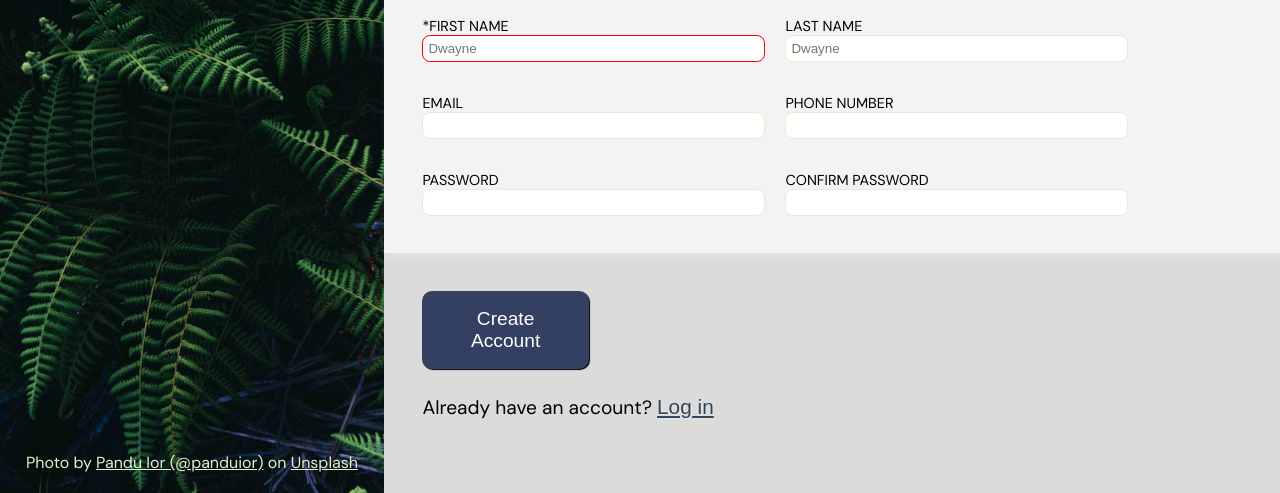
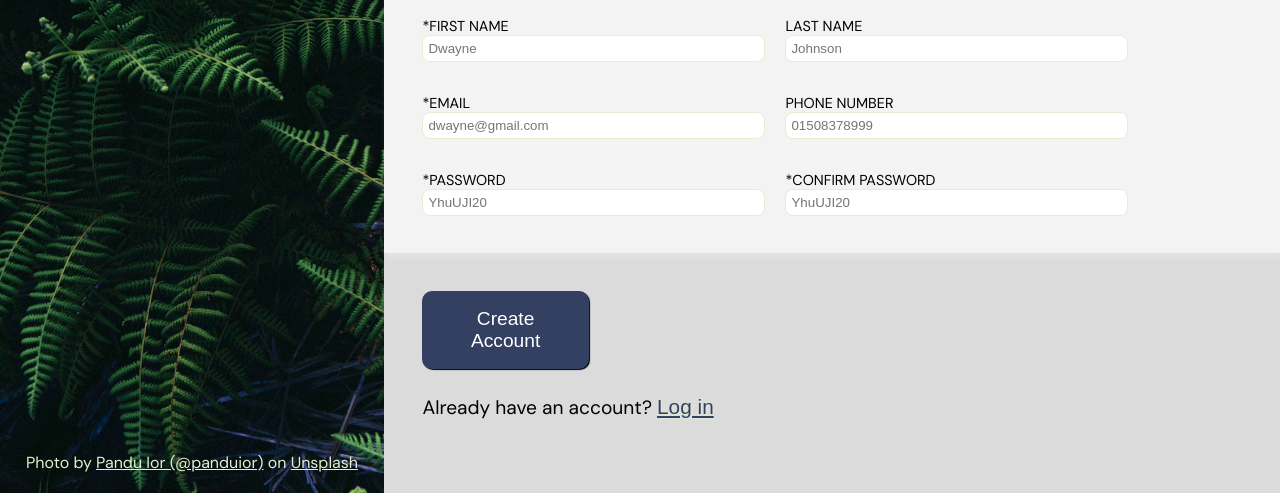
Before and after one commit to Firkax69/signUpForm-project, a plain HTML site: page index.html in a window 1280 px wide. Shown: the part 307-800 px from the top of the page. Drawn offline with Linux system fonts and the light colour scheme; a web font is replaced by a local one.

Commit message:
Finish form styling

```diff
--- a/index.html
+++ b/index.html
@@ -28,15 +28,15 @@
         <form action="">
             <div class="main">
                 <h3 class="main-h">Let's do this!</h3>
-                <div class="input"><label for="name"></label>*FIRST  NAME<input type="text" id="text" name="text" placeholder="Dwayne" required></div>
-                <div class="input"><label for=""></label>LAST  NAME<input type="text" placeholder="Dwayne" ></div>
-                <div class="input"><label for=""></label>EMAIL<input type="text"></div>
-                <div class="input"><label for=""></label>PHONE  NUMBER<input type="text"></div>
-                <div class="input"><label for=""></label>PASSWORD<input type="text"></div>
-                <div class="input"><label for=""></label>CONFIRM  PASSWORD<input type="text"></div>
+                <div class="input"><label for="name"></label>*FIRST  NAME<input type="text" id="name" name="name" placeholder="Dwayne" required></div>
+                <div class="input"><label for="surname"></label>LAST  NAME<input type="text" id="surname" name="surname" placeholder="Johnson"></div>
+                <div class="input"><label for="email"></label>*EMAIL<input type="email" id="email" name="email" placeholder="dwayne@gmail.com" required></div>
+                <div class="input"><label for="tel"></label>PHONE  NUMBER<input type="text" id="tel" name="tel" placeholder="01508378999" minlength="10" maxlength="10"></div>
+                <div class="input"><label for="password"></label>*PASSWORD<input type="password" id="password" name="password" placeholder="YhuUJI20" minlength="6" maxlength="20" required></div>
+                <div class="input"><label for="confirm-password"></label>*CONFIRM  PASSWORD<input type="password" id="confirm-password" name="confirm-password" placeholder="YhuUJI20" minlength="6" maxlength="20" required></div>
             </div>
             <div class="footer">
-                <button class="crt-button">Create Account</button>
+                <button class="crt-button" type="submit">Create Account</button>
                 <p class="footer-text">Already have an account? <a class="log-in">Log in</a></p>
             </div>
         </form>
--- a/styles.css
+++ b/styles.css
@@ -116,18 +116,23 @@ body {
 
 input {
     padding: 5px;
-    border: 1px solid #000;
+    border: 1px solid  var(--text-color);
     border-radius: 8px;
 
 }
 
-input:invalid {
-    border-color: red;
+input:focus {
+    outline: none;
+    border: 2px solid #e6007e;
 }
 
-input:valid {
+/* input:invalid {
+    border-color: red;
+} */
+
+/* input:valid {
     border-color: var(--text-color);
-}
+} */
 
 /* Footer styles */
 .footer {
```
